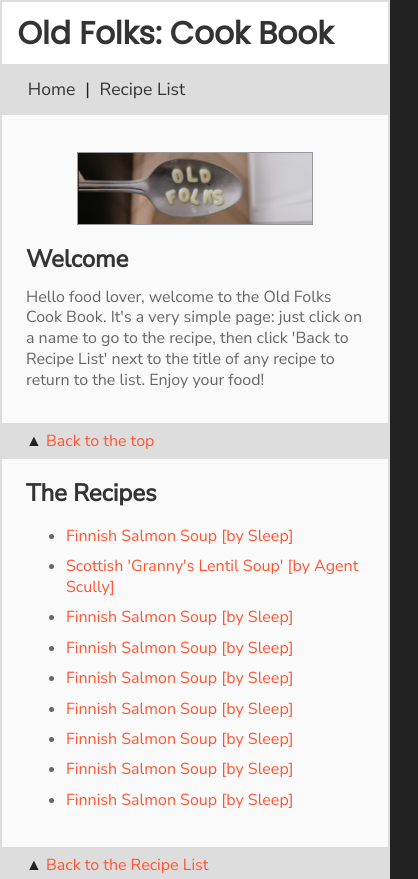
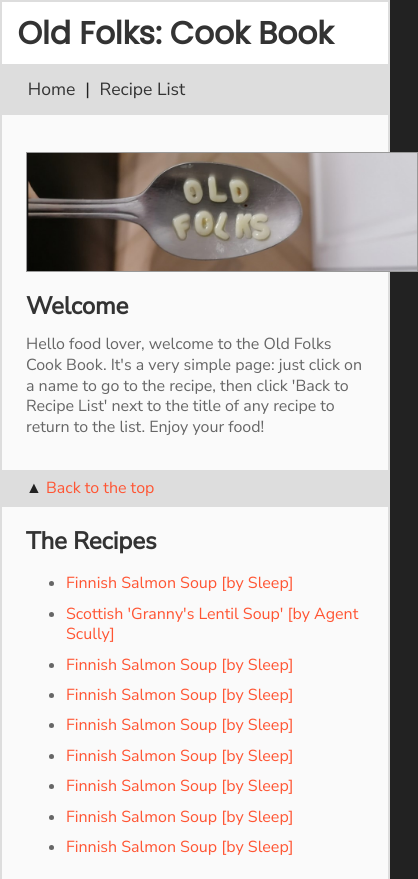
Before and after one commit to old-folks/cookbook, a plain HTML site: page index.html in a window 390 px wide. Shown: the top 879 px of the page, 418 px wide, since content can reach past the window. Drawn offline with Linux system fonts and the light colour scheme.

Commit message:
tweaked layout

```diff
--- a/css/csmain_white.css
+++ b/css/csmain_white.css
@@ -408,6 +408,11 @@
 	header {
 		border-radius: 0;
 	}
+
+	img {
+		float: none;
+		max-width: 100vw;
+	}
 }
 
 /* ****************************************************************************************************************** */
```
